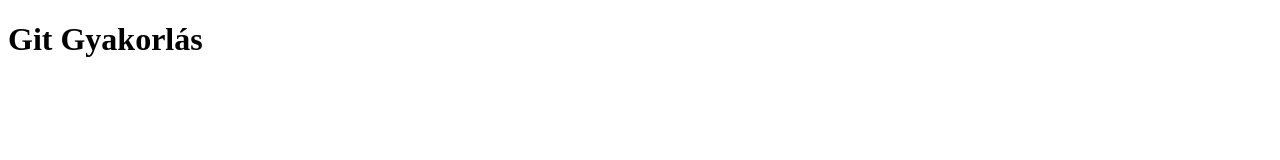
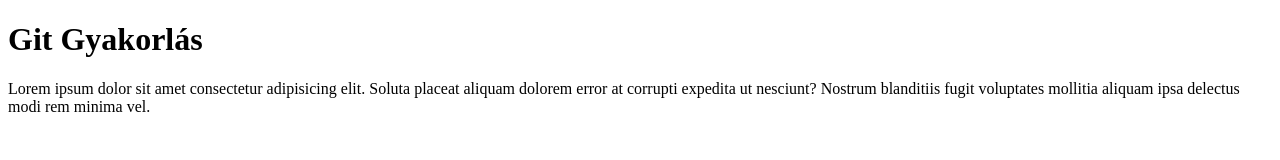
Before and after one commit to Zizu70/H-zi----Git-gyakorl-s, a plain HTML site: page index.html in a window 1280 px wide. Drawn offline with Linux system fonts and the light colour scheme.

Commit message:
Lorem elhelyezés bekezdésben

```diff
--- a/index.html
+++ b/index.html
@@ -9,6 +9,7 @@
 
     <main>
         <h1>Git Gyakorlás</h1>
+        <p>Lorem ipsum dolor sit amet consectetur adipisicing elit. Soluta placeat aliquam dolorem error at corrupti expedita ut nesciunt? Nostrum blanditiis fugit voluptates mollitia aliquam ipsa delectus modi rem minima vel.</p>
     </main>
 
 </body>
```
